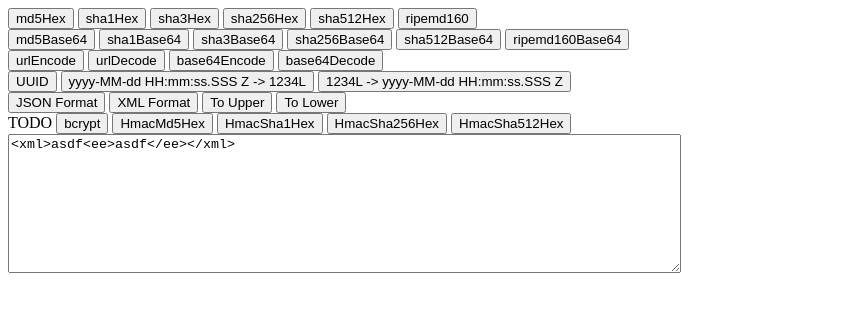
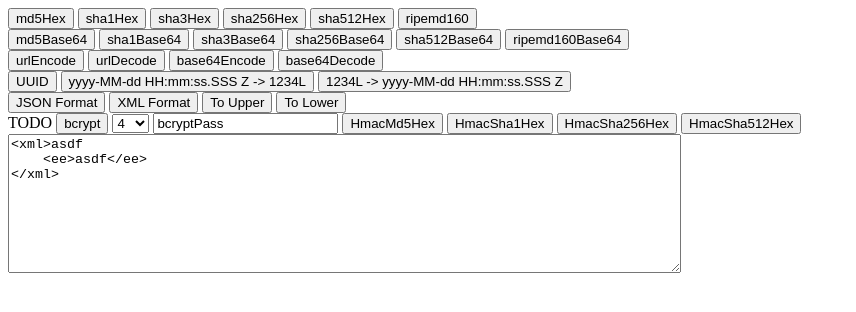
Before and after one commit to peeeto/transcoder, a plain HTML site: page index.html in a window 1280 px wide. Shown: the whole page, without its empty margins (0-856 px from the left). Drawn offline with nearby package versions, Linux system fonts and the light colour scheme.

```diff
--- a/index.html
+++ b/index.html
@@ -70,9 +70,16 @@
         function getPanel() {
             return $('#panel');
         }
+
+        function initBCryptFactor(max) {
+            var bcryptFactor = $("#bcryptFactor");
+            for (jj = 4; jj < max; jj++) {
+                bcryptFactor.append(new Option(jj, jj));
+            }
+        }
     </script>
 </head>
-<body>
+<body onload="initBCryptFactor(32)">
 <div id="content">
     <div id="buttons">
         <div id="cOne">
@@ -113,6 +120,10 @@
         <div id="cSix">
             TODO
             <input id="bcrypt" type="button" value="bcrypt" onclick="encode(getPanel())"/>
+            <select id="bcryptFactor">
+            </select>
+            <input id="bcryptPass" type="text" value="bcryptPass"/>
+
             <input id="HmacMd5Hex" type="button" value="HmacMd5Hex" onclick="encode(getPanel())"/>
             <input id="HmacSha1Hex" type="button" value="HmacSha1Hex" onclick="encode(getPanel())"/>
             <input id="HmacSha256Hex" type="button" value="HmacSha256Hex" onclick="encode(getPanel())"/>
@@ -122,9 +133,12 @@
     </div>
     <div id=" panels">
         <textarea id="panel" style="width: 50em; height:10em">
-<xml>asdf<ee>asdf</ee></xml>
+<xml>asdf
+    <ee>asdf</ee>
+</xml>
         </textarea>
     </div>
+
 </div>
 
 </body>
```
